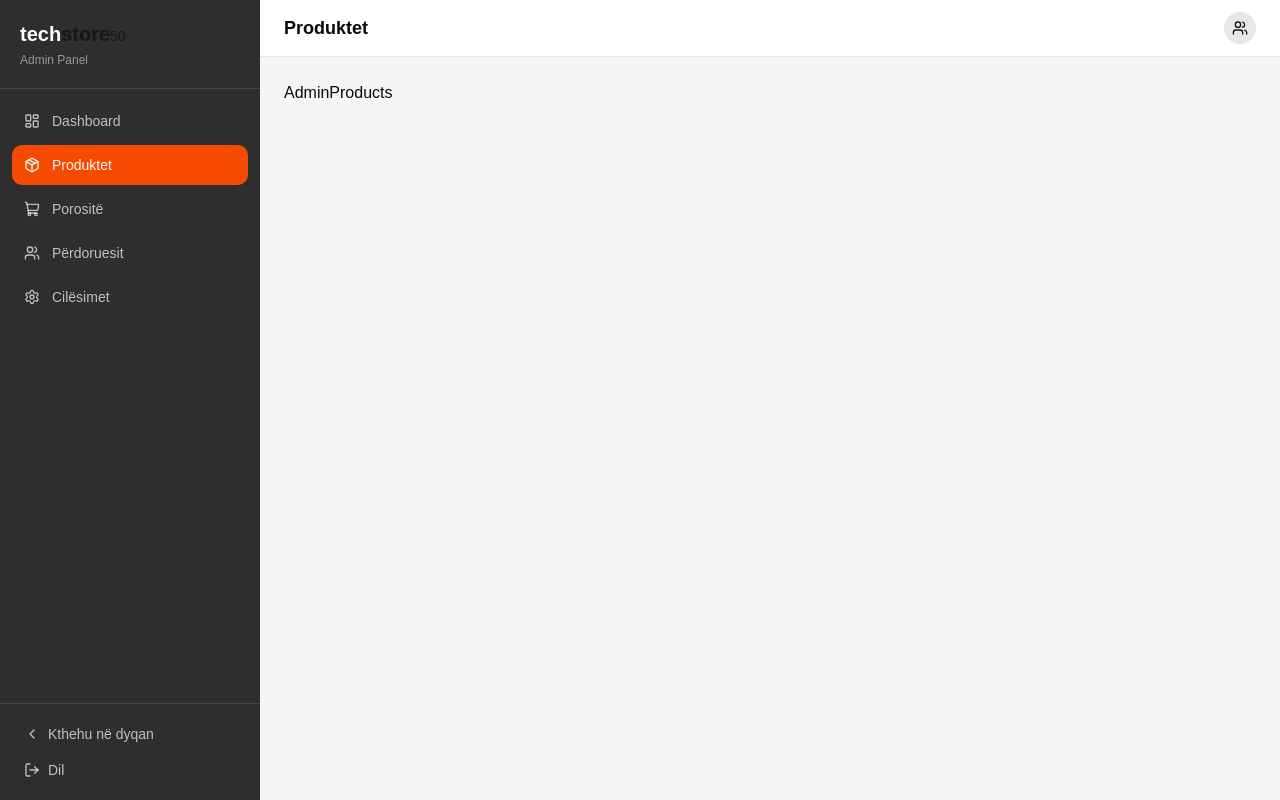
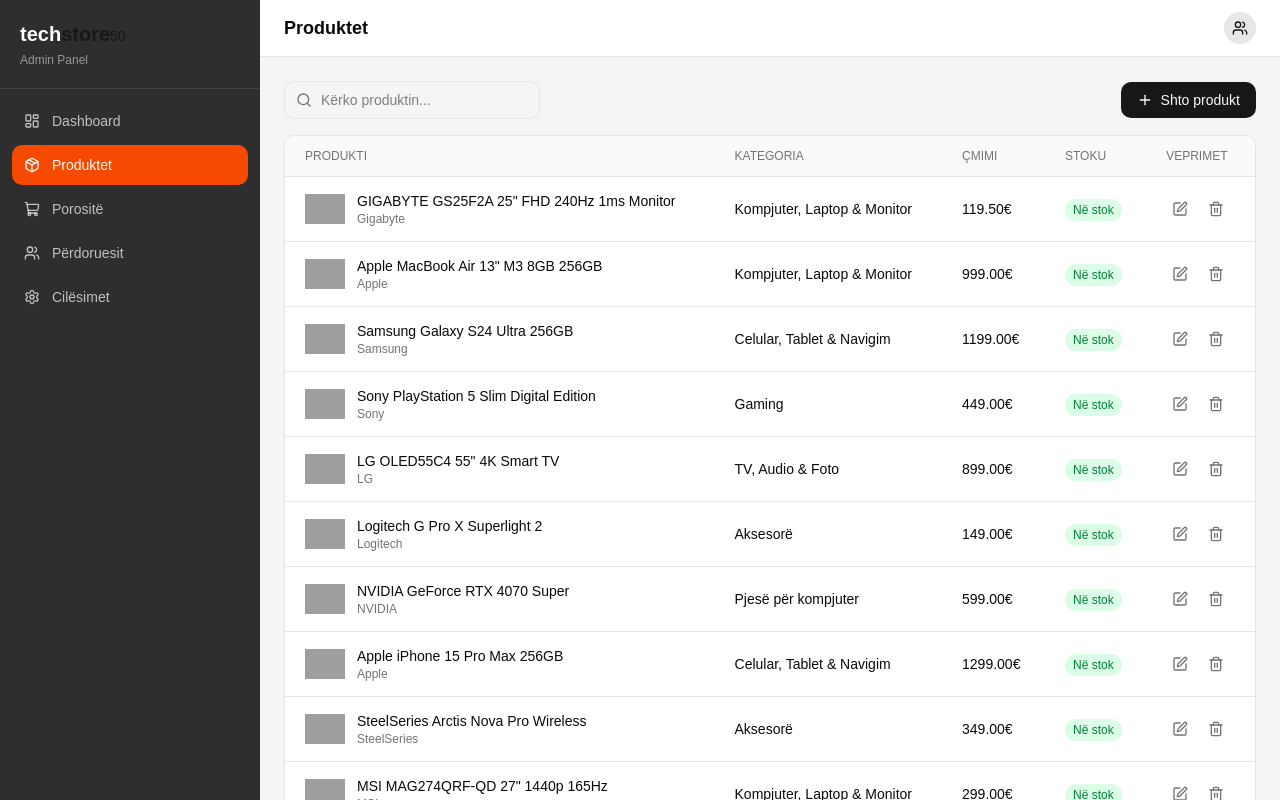
Before and after one commit to AdhurimBerisha/TechZone50---Gjirafa50-Clone, a React (Vite) app in the folder frontend/: page /admin/products in a window 1280 px wide. Shown: the top 800 px of the page. Built offline with nearby package versions, Linux system fonts and the light colour scheme; grey boxes are pictures that could not be loaded.

Commit message:
AdminProducts

```diff
--- a/frontend/src/pages/admin/AdminProducts.tsx
+++ b/frontend/src/pages/admin/AdminProducts.tsx
@@ -1,5 +1,101 @@
-type Props = {};
-const AdminProducts = (props: Props) => {
-  return <div>AdminProducts</div>;
+import { useState } from "react";
+import { products } from "@/data/products";
+import { Plus, Edit, Trash2, Search } from "lucide-react";
+
+const AdminProducts = () => {
+  const [search, setSearch] = useState("");
+  const filtered = products.filter(
+    (p) =>
+      p.name.toLowerCase().includes(search.toLowerCase()) ||
+      p.brand.toLowerCase().includes(search.toLowerCase()),
+  );
+
+  return (
+    <div className="space-y-4">
+      <div className="flex items-center justify-between">
+        <div className="relative w-64">
+          <Search className="absolute left-3 top-1/2 -translate-y-1/2 h-4 w-4 text-muted-foreground" />
+          <input
+            type="text"
+            placeholder="Kërko produktin..."
+            value={search}
+            onChange={(e) => setSearch(e.target.value)}
+            className="w-full pl-9 pr-4 py-2 border border-border rounded-lg text-sm focus:outline-none focus:ring-2 focus:ring-primary"
+          />
+        </div>
+        <button className="flex items-center gap-2 bg-primary text-primary-foreground px-4 py-2 rounded-lg text-sm font-medium hover:bg-primary/90">
+          <Plus className="h-4 w-4" /> Shto produkt
+        </button>
+      </div>
+
+      <div className="bg-white rounded-lg border border-border overflow-x-auto">
+        <table className="w-full">
+          <thead>
+            <tr className="border-b border-border bg-muted/50">
+              <th className="text-left px-5 py-3 text-xs font-medium text-muted-foreground uppercase">
+                Produkti
+              </th>
+              <th className="text-left px-5 py-3 text-xs font-medium text-muted-foreground uppercase">
+                Kategoria
+              </th>
+              <th className="text-left px-5 py-3 text-xs font-medium text-muted-foreground uppercase">
+                Çmimi
+              </th>
+              <th className="text-left px-5 py-3 text-xs font-medium text-muted-foreground uppercase">
+                Stoku
+              </th>
+              <th className="text-left px-5 py-3 text-xs font-medium text-muted-foreground uppercase">
+                Veprimet
+              </th>
+            </tr>
+          </thead>
+          <tbody>
+            {filtered.map((p) => (
+              <tr
+                key={p.id}
+                className="border-b border-border last:border-b-0 hover:bg-muted/30"
+              >
+                <td className="px-5 py-3">
+                  <div className="flex items-center gap-3">
+                    <img
+                      src={p.image}
+                      alt={p.name}
+                      className="w-10 h-10 object-contain rounded"
+                    />
+                    <div>
+                      <p className="text-sm font-medium">{p.name}</p>
+                      <p className="text-xs text-muted-foreground">{p.brand}</p>
+                    </div>
+                  </div>
+                </td>
+                <td className="px-5 py-3 text-sm">{p.category}</td>
+                <td className="px-5 py-3 text-sm font-medium">
+                  {p.price.toFixed(2)}€
+                </td>
+                <td className="px-5 py-3">
+                  <span
+                    className={`text-xs px-2 py-1 rounded-full ${p.inStock ? "bg-green-100 text-green-700" : "bg-red-100 text-red-700"}`}
+                  >
+                    {p.inStock ? "Në stok" : "Jashtë stokut"}
+                  </span>
+                </td>
+                <td className="px-5 py-3">
+                  <div className="flex items-center gap-2">
+                    <button className="p-1.5 rounded hover:bg-muted text-muted-foreground hover:text-primary">
+                      <Edit className="h-4 w-4" />
+                    </button>
+                    <button className="p-1.5 rounded hover:bg-muted text-muted-foreground hover:text-destructive">
+                      <Trash2 className="h-4 w-4" />
+                    </button>
+                  </div>
+                </td>
+              </tr>
+            ))}
+          </tbody>
+        </table>
+      </div>
+    </div>
+  );
 };
+
 export default AdminProducts;
```
